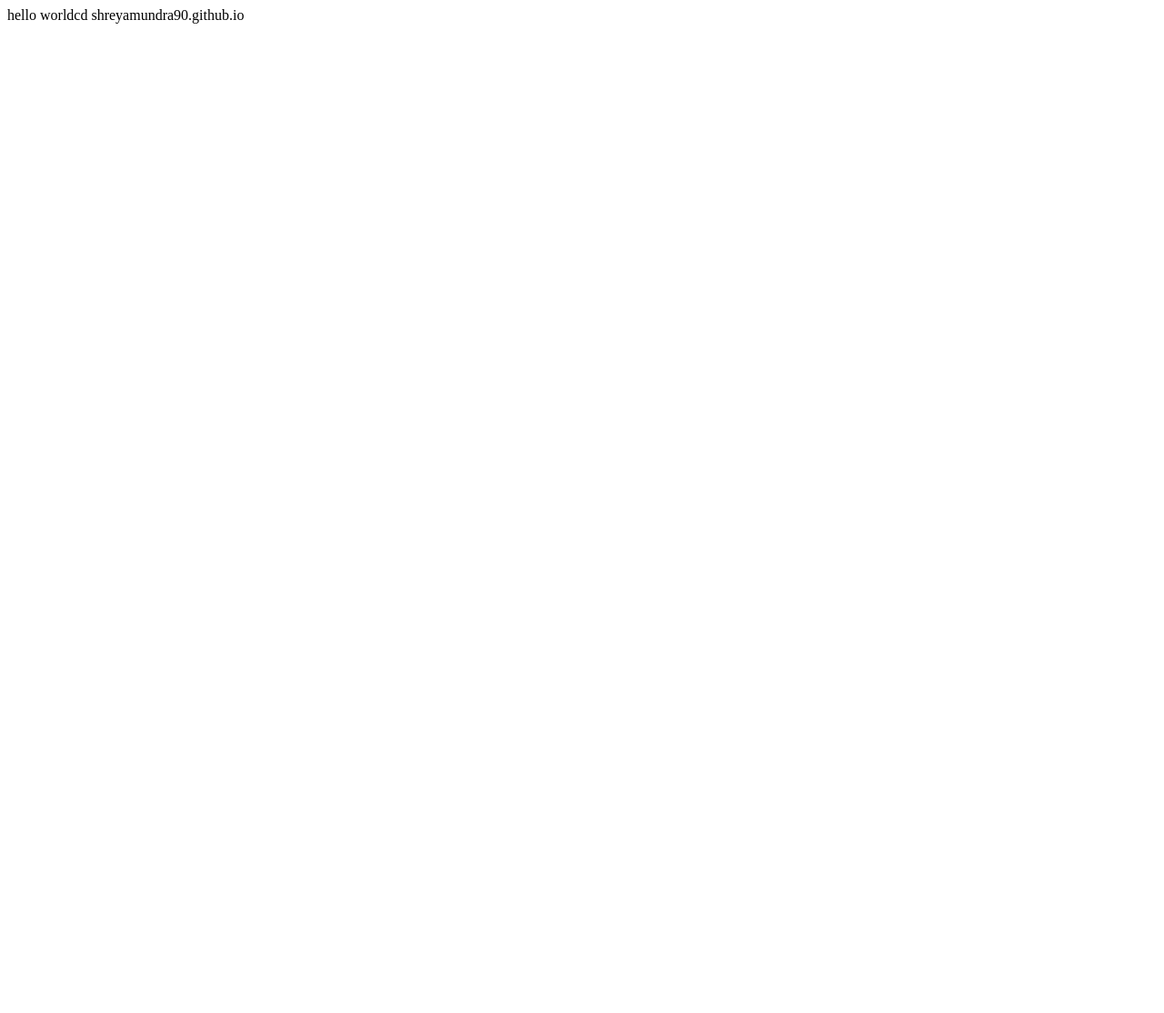
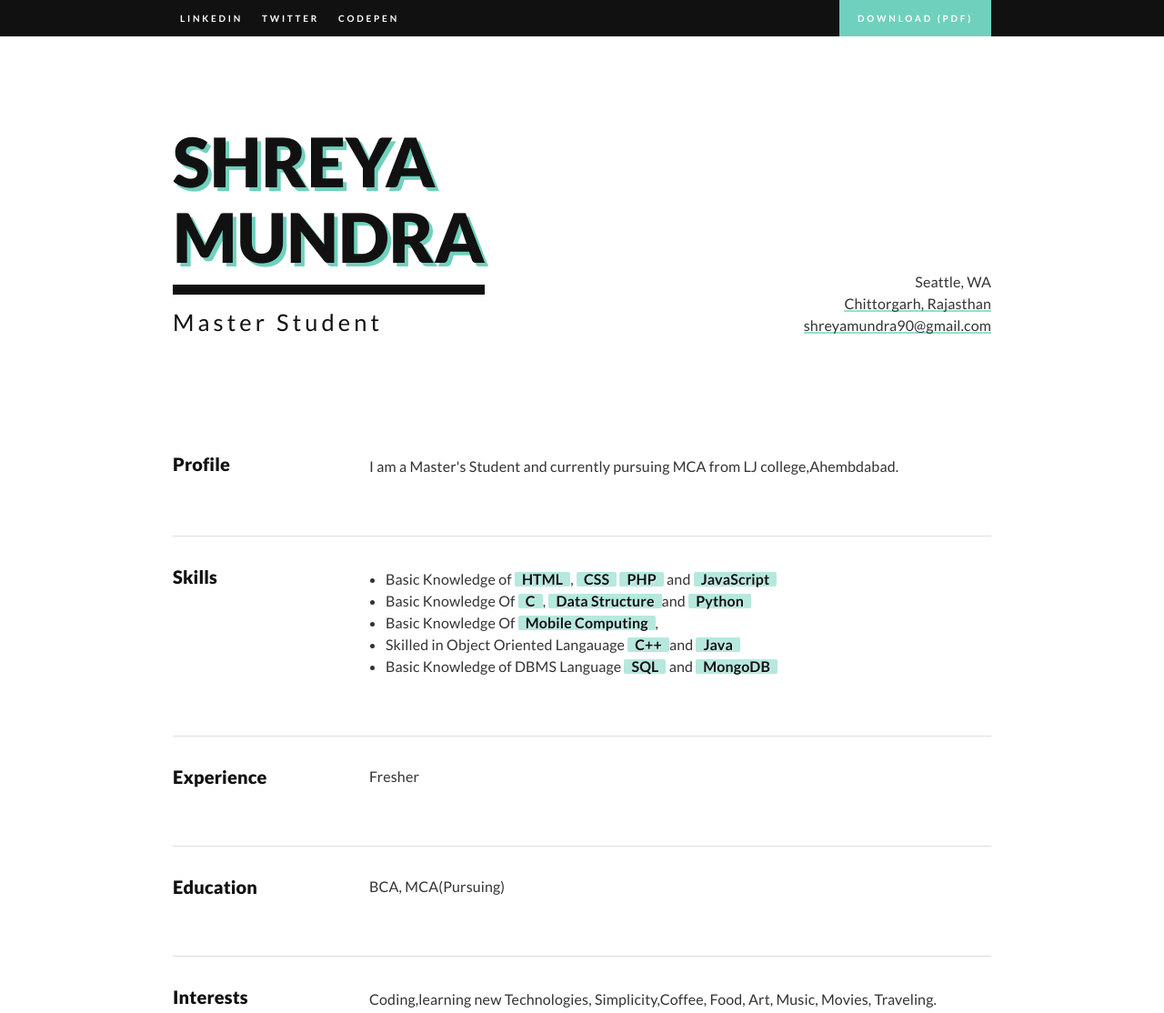
Before and after one commit to shreyamundra90/shreyamundra90.github.io, a plain HTML site: page index.html in a window 1280 px wide. Shown: the top 1114 px of the page at 91% size. Before the commit the page ends 800 px from the top, so only its background shows below. Drawn offline with Linux system fonts and the light colour scheme.

Commit message:
Add files via upload

```diff
--- a/index.html
+++ b/index.html
@@ -1 +1,164 @@
-hello worldcd shreyamundra90.github.io
+
+<!DOCTYPE html>
+<html lang="en">
+  <head>
+    <meta charset="utf-8" />
+    <title>My Resume</title>
+    <meta name="viewport" content="width=device-width, initial-scale=1" />
+    <link rel="stylesheet" href="style.css" />
+  </head>
+
+  <body>
+    <nav class="Navbar">
+      <div class="l-Wrapper l-Wrapper--reset@sm-down">
+        <ul class="u-pullRight u-hidden@xs-down">
+          <li>
+            <a
+              class="Navbar-btn Navbar-btn--main"
+              href="#"
+              target="_blank"
+              >Download
+              <span>(pdf)</span>
+            </a>
+          </li>
+        </ul>
+        <ul>
+          <li>
+            <a href="https://www.linkedin.com/" target="_blank"
+              >Linkedin</a
+            >
+          </li>
+          <li>
+            <a href="https://twitter.com/" target="_blank"
+              >Twitter</a
+            >
+          </li>
+          <li>
+            <a href="https://codepen.io/" target="_blank"
+              >Codepen</a
+            >
+          </li>
+        </ul>
+      </div>
+    </nav>
+
+    <article class="l-Wrapper">
+      <div class="l-Header">
+        <div class="l-Header-col">
+          <a href="#" target="_blank">
+            <h1 class="Title">
+              <span class="u-shadow">
+                Shreya<br />
+                Mundra
+              </span>
+              <span class="Title-sub">Master Student</span>
+            </h1>
+          </a>
+        </div>
+        <div class="l-Header-col Contact">
+          <div>Seattle, WA</div>
+          <div>
+            <a class="u-link" href="http://sonjastrieder.com/" target="_blank"
+              >Chittorgarh, Rajasthan</a
+            >
+          </div>
+          <div>
+            <a
+              class="u-link"
+              href="mailto:shreyamundra90@gmail.com"
+              target="_blank"
+              >shreyamundra90@gmail.com</a
+            >
+          </div>
+        </div>
+      </div>
+
+      <section class="l-Section">
+        <h2 class="l-Section-title h3 u-hidden@sm-down">Profile</h2>
+        <div class="l-Section-content">
+          <p>
+            I am a Master's Student and currently pursuing MCA from LJ college,Ahembdabad.
+
+          </p>
+        </div>
+      </section>
+
+      <section class="l-Section">
+        <h2 class="l-Section-title h3">Skills</h2>
+        <div class="l-Section-content">
+          <ul>
+            <li>
+              Basic Knowledge of
+              <strong class="Tag">HTML</strong>,
+              <strong class="Tag">CSS</strong>
+              <strong class="Tag">PHP</strong> and
+              <strong class="Tag">JavaScript</strong>
+
+            </li>
+            <li>
+             Basic Knowledge Of
+              <strong class="Tag">C</strong>,
+              <strong class="Tag">Data Structure</strong>and
+              <strong class="Tag">Python</strong>
+            </li>
+            <li>
+              Basic Knowledge Of
+               <strong class="Tag">Mobile Computing</strong>,
+
+             </li>
+            <li>
+              Skilled in Object Oriented Langauage
+              <strong class="Tag">C++</strong>and
+              <strong class="Tag">Java</strong>
+            </li>
+            <li>
+              Basic Knowledge of DBMS Language
+              <strong class="Tag">SQL</strong> and
+              <strong class="Tag">MongoDB</strong>
+            </li>
+
+
+          </ul>
+        </div>
+      </section>
+
+      <section class="l-Section">
+        <h2 class="l-Section-title h3">Experience</h2>
+        <div class="l-Section-content">
+          Fresher
+
+        </div>
+      </section>
+
+      <section class="l-Section">
+        <h2 class="l-Section-title h3">Education</h2>
+        <div class="l-Section-content">
+          BCA, MCA(Pursuing)
+
+        </div>
+      </section>
+
+      <section class="l-Section u-hidden@print">
+        <h2 class="l-Section-title h3">Interests</h2>
+        <div class="l-Section-content">
+          <p>
+            Coding,learning new Technologies, Simplicity,Coffee, Food, Art,
+            Music, Movies, Traveling.          </p>
+        </div>
+      </section>
+    </article>
+
+    <div class="l-Wrapper u-keyline">
+      <div class="l-Footer">
+        <div class="l-Footer-col">
+          <!--<strong class="Tag">S. Strieder</strong>-->
+        </div>
+
+          <a href="mailto:shreyamundra90@gmail.com" target="_blank"
+            >shreyamundra90@gmail.com</a
+          >
+        </div>
+      </div>
+    </div>
+  </body>
+</html>
--- /dev/null
+++ b/style.css
@@ -0,0 +1,485 @@
+@import url("https://fonts.googleapis.com/css?family=Lato:400,700,900");
+.Navbar ul {
+  list-style: none;
+  padding-left: 0;
+  margin: 0;
+}
+
+html {
+  font-size: 62.5%;
+  -webkit-box-sizing: border-box;
+          box-sizing: border-box;
+}
+
+*, *:before, *:after {
+  -webkit-box-sizing: inherit;
+          box-sizing: inherit;
+}
+
+body {
+  margin: 0;
+  background-color: #fff;
+}
+
+img {
+  max-width: 100%;
+  height: auto;
+}
+
+.u-cf:before, .u-cf:after {
+  content: " ";
+  display: table;
+}
+
+.u-cf:after {
+  clear: both;
+}
+
+.u-hug {
+  margin-top: 0 !important;
+}
+
+.u-pullRight {
+  float: right;
+}
+
+.u-keyline {
+  position: relative;
+}
+
+.u-keyline:before {
+  content: "";
+  position: absolute;
+  top: 0;
+  left: 0;
+  right: 0;
+  border-top: 1px solid #ddd;
+}
+
+.u-link {
+  display: inline;
+  position: relative;
+  background-image: -webkit-gradient(linear, left top, left bottom, color-stop(0, #96ddcf), to(#96ddcf));
+  background-image: linear-gradient(to bottom, #96ddcf 0, #96ddcf 100%);
+  background-position: 0 100%;
+  background-repeat: repeat-x;
+  background-size: 2px 2px;
+  border-bottom: 0;
+  text-decoration: none;
+}
+
+.u-link:hover {
+  background-image: -webkit-gradient(linear, left top, left bottom, color-stop(0, #fcaca3), to(#fcaca3));
+  background-image: linear-gradient(to bottom, #fcaca3 0, #fcaca3 100%);
+}
+
+.u-shadow {
+  text-shadow: 4px 4px 0 #6fd1bd;
+  -webkit-transition: text-shadow 0.2s ease-in-out;
+  transition: text-shadow 0.2s ease-in-out;
+}
+
+a:hover .u-shadow {
+  text-shadow: -4px -4px 0 salmon;
+}
+
+@media (max-width: 767px) {
+  .u-hidden\@sm-down {
+    display: none !important;
+  }
+}
+
+@media (max-width: 543px) {
+  .u-hidden\@xs-down {
+    display: none !important;
+  }
+}
+
+body {
+  color: #333;
+  font-size: 1.6rem;
+  font-family: Lato, Helvetica, Arial, sans-serif;
+  font-weight: normal;
+  line-height: 1.5;
+  letter-spacing: 0.008em;
+  -webkit-font-smoothing: antialiased;
+  -moz-osx-font-smoothing: grayscale;
+}
+
+h1, h2, h3, h4, h5, h6 {
+  color: #111;
+  line-height: 1.2;
+  font-weight: 900;
+}
+
+h1, h2, h3, h4, h5, h6, ul, p {
+  margin-top: 1.6rem;
+  margin-bottom: 0;
+}
+
+h3, .h3 {
+  font-size: 2rem;
+  margin-top: 3.2rem;
+}
+
+a {
+  color: #333;
+}
+
+ul {
+  padding-left: 1.8rem;
+}
+
+.Title {
+  font-size: 50px;
+  font-size: 8vw;
+  font-family: Lato, 'Open Sans', Helvetica, Arial;
+  font-weight: 900;
+  line-height: 1.1;
+  margin-top: 0;
+  margin-bottom: 0;
+  text-transform: uppercase;
+  display: inline-block;
+}
+
+@media (max-width: 525px) {
+  .Title {
+    font-size: 42px;
+  }
+}
+
+@media (min-width: 937.5px) {
+  .Title {
+    font-size: 75px;
+  }
+}
+
+.Title-sub {
+  font-size: 0.34em;
+  letter-spacing: 0.16em;
+  font-weight: 400;
+  text-transform: none;
+  display: block;
+  margin-top: 1.2rem;
+  padding-top: 1.6rem;
+  border-top: 0.45em solid;
+}
+
+.l-Wrapper {
+  width: 80%;
+  max-width: 90rem;
+  margin-left: auto;
+  margin-right: auto;
+}
+
+@media (max-width: 767px) {
+  .l-Wrapper--reset\@sm-down {
+    width: 100%;
+  }
+}
+
+.l-Header {
+  margin-top: 6.4rem;
+  margin-bottom: 3.2rem;
+}
+
+.l-Header-col {
+  margin-top: 3.2rem;
+  margin-bottom: 3.2rem;
+}
+
+@media (min-width: 544px) {
+  .l-Header {
+    display: -webkit-box;
+    display: -ms-flexbox;
+    display: flex;
+    -webkit-box-pack: justify;
+        -ms-flex-pack: justify;
+            justify-content: space-between;
+    -webkit-box-align: end;
+        -ms-flex-align: end;
+            align-items: flex-end;
+  }
+  .l-Header-col:last-child:not(:first-child) {
+    text-align: right;
+  }
+}
+
+.l-Section {
+  margin-top: 6.4rem;
+}
+
+.l-Section + .l-Section {
+  position: relative;
+  border-top: 1px solid #ddd;
+}
+
+.l-Section + .l-Section:before {
+  content: "";
+  font-size: 50px;
+  font-size: 8vw;
+  position: absolute;
+  top: -0.1rem;
+  border-top: 0.153em solid;
+  width: 4rem;
+}
+
+@media (max-width: 525px) {
+  .l-Section + .l-Section:before {
+    font-size: 42px;
+  }
+}
+
+@media (min-width: 937.5px) {
+  .l-Section + .l-Section:before {
+    font-size: 75px;
+  }
+}
+
+.l-Section-title,
+.l-Section-content {
+  margin-top: 3.2rem;
+}
+
+.l-Section-content > :first-child {
+  margin-top: 0;
+}
+
+.l-Section-content > p:first-child,
+.l-Section-content > ul:first-child {
+  margin-top: 0.3rem;
+}
+
+@media (min-width: 768px) {
+  .l-Section {
+    display: -webkit-box;
+    display: -ms-flexbox;
+    display: flex;
+  }
+  .l-Section:before {
+    display: none;
+  }
+  .l-Section-title {
+    -webkit-box-flex: 0;
+        -ms-flex: 0 0 24%;
+            flex: 0 0 24%;
+  }
+}
+
+.l-Footer {
+  font-size: 1.4rem;
+  display: -webkit-box;
+  display: -ms-flexbox;
+  display: flex;
+  -ms-flex-wrap: wrap;
+      flex-wrap: wrap;
+  -webkit-box-pack: justify;
+      -ms-flex-pack: justify;
+          justify-content: space-between;
+  margin: 12.8rem -0.8rem 3.2rem;
+  padding-top: 3.2rem;
+}
+
+.l-Footer a {
+  text-decoration: none;
+  display: inline-block;
+}
+
+.l-Footer a:not(:last-child) {
+  margin-right: 1.6rem;
+}
+
+.l-Footer a:hover {
+  color: #111;
+}
+
+.l-Footer-col {
+  padding-left: 0.8rem;
+  padding-right: 0.8rem;
+}
+
+.Navbar {
+  color: #fff;
+  font-size: 1rem;
+  font-weight: bold;
+  line-height: 4rem;
+  letter-spacing: 0.28rem;
+  text-transform: uppercase;
+  width: 100%;
+  background-color: #111;
+}
+
+.Navbar a:not(.Navbar-toggle) {
+  color: inherit;
+  text-decoration: none;
+}
+
+.Navbar li {
+  display: inline-block;
+}
+
+.Navbar a {
+  display: block;
+  padding: 0 0.8rem;
+}
+
+a.Navbar-btn {
+  padding-left: 2rem;
+  padding-right: 2rem;
+  background: #6fd1bd;
+}
+
+a.Navbar-btn:hover {
+  background: salmon;
+}
+
+@media (max-width: 767px) {
+  .Navbar {
+    text-align: right;
+  }
+  .Navbar ul:not(:first-child) {
+    display: inline-block;
+    padding-right: 1.6rem !important;
+  }
+}
+
+.Tag {
+  color: #111;
+  text-shadow: 1px 1px 0 rgba(255, 255, 255, 0.4);
+  font-weight: 700;
+  line-height: 1;
+  position: relative;
+  display: inline-block;
+  padding-left: 0.8rem;
+  padding-right: 0.8rem;
+}
+
+.Tag:before {
+  content: "";
+  position: absolute;
+  z-index: -1;
+  top: 0;
+  left: 0;
+  right: 0;
+  height: 1em;
+  bottom: 0;
+  margin: auto;
+  border-radius: 0.2rem;
+  background-color: rgba(111, 209, 189, 0.5);
+  -webkit-transition: all 0.8s 0.4s ease-in-out;
+  transition: all 0.8s 0.4s ease-in-out;
+}
+
+.Tag:hover:before {
+  -webkit-transform: scale(1.05, 2.4);
+          transform: scale(1.05, 2.4);
+  background-color: #6fd1bd;
+  -webkit-transition-delay: 0s;
+          transition-delay: 0s;
+  -webkit-transition-duration: 0.2s;
+          transition-duration: 0.2s;
+}
+
+@media print {
+  html {
+    font-size: 50%;
+  }
+  .l-Wrapper {
+    width: 100%;
+    max-width: none;
+  }
+  .Navbar,
+  .u-hidden\@print {
+    display: none;
+  }
+  .l-Header,
+  .l-Header-col {
+    margin-top: 0;
+  }
+  .l-Footer,
+  .l-Section {
+    margin-top: 3.2rem;
+  }
+  h3, .h3,
+  .l-Section-title,
+  .l-Section-content {
+    margin-top: 1.6rem;
+  }
+  .Title {
+    font-size: 4.5rem;
+  }
+  .l-Header {
+    display: -webkit-box;
+    display: -ms-flexbox;
+    display: flex;
+    -webkit-box-pack: justify;
+        -ms-flex-pack: justify;
+            justify-content: space-between;
+    -webkit-box-align: end;
+        -ms-flex-align: end;
+            align-items: flex-end;
+  }
+  .l-Header-col:last-child:not(:first-child) {
+    text-align: right;
+  }
+  .l-Section {
+    position: relative;
+    padding-top: 5px;
+    border-top: 1px solid #ddd;
+  }
+  .l-Section:before {
+    display: none;
+  }
+  .l-Section:after {
+    content: "";
+    position: absolute;
+    top: -1px;
+    left: 0;
+    border-top: 5px solid;
+    width: 4rem;
+  }
+  .Tag {
+    font-weight: 900;
+    display: inline;
+    padding-left: 0;
+    padding-right: 0;
+  }
+  *,
+  *:before,
+  *:after,
+  p:first-letter,
+  div:first-letter,
+  blockquote:first-letter,
+  li:first-letter,
+  p:first-line,
+  div:first-line,
+  blockquote:first-line,
+  li:first-line {
+    background: transparent !important;
+    color: #000 !important;
+    -webkit-box-shadow: none !important;
+            box-shadow: none !important;
+    text-shadow: none !important;
+  }
+  a,
+  a:visited {
+    text-decoration: underline;
+  }
+  p,
+  h2,
+  h3,
+  li {
+    orphans: 3;
+    widows: 3;
+  }
+  h2,
+  h3 {
+    page-break-after: avoid;
+    color: red;
+  }
+}
+
+@page {
+  margin: 2.2cm 2.2cm 1.8cm;
+}
+/*# sourceMappingURL=style.css.map */
```
